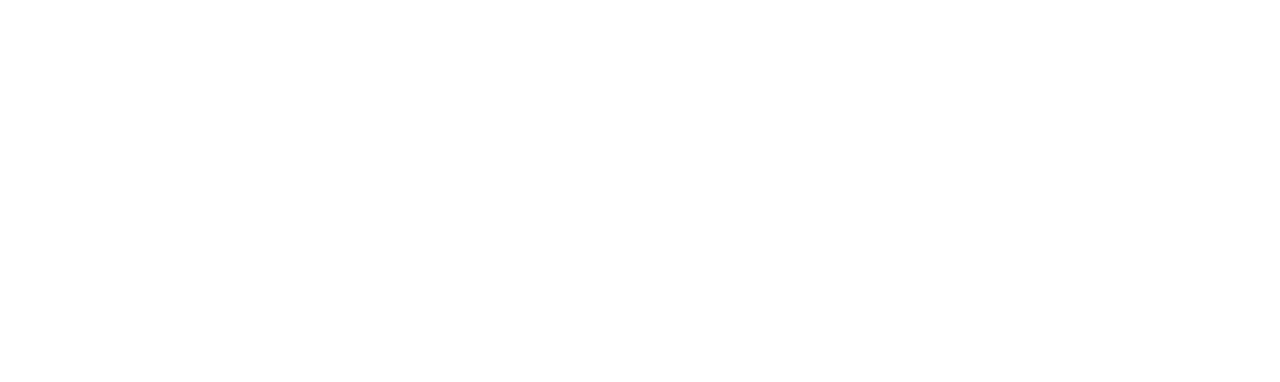
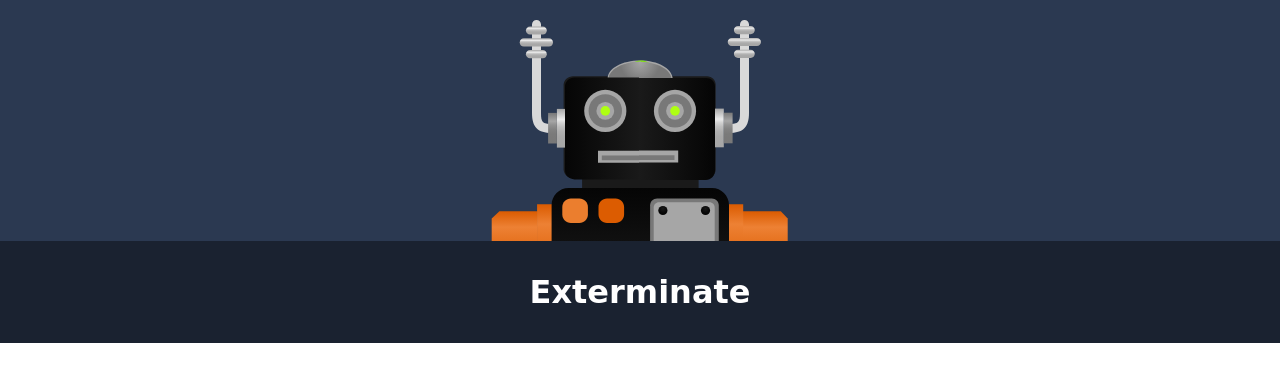
Before and after one commit to monicawinter/assignment-6, a plain HTML site: page index.html in a window 1280 px wide. Drawn offline with Linux system fonts and the light colour scheme; a web font is replaced by a local one.

Commit message:
all styling

```diff
--- a/css/main.css
+++ b/css/main.css
@@ -9,5 +9,68 @@ html{
 }
 
 body{
-  margin: 0em;
+  background-color: #2b3951;
+  margin: 0;
+  font-family: 'Contrail One', cursive;
 }
+
+header{
+  text-align: center;
+  padding: 3.5em 0em 0em 0em;
+  color: white;
+}
+
+h1{
+  background-color: #1a2230;
+  margin:0;
+  padding: 1em;
+}
+
+div{
+  position: relative;
+  width: 320px;
+  display: block;
+  margin: 0 auto;
+}
+
+.left{
+  width: 125px;
+  position:absolute;
+  left: 2.25em;
+  bottom: 2em;
+  top: -2.25em;
+  float: left;
+}
+
+.right{
+  width: 125px;
+  position: absolute;
+  right: 2.25em;
+  bottom: 2em;
+  top: -2.25em;
+  float: right;
+}
+
+.body{
+  width: 320px;
+  display: block;
+}
+
+.brain{
+  width: 46px;
+  top: 0em;
+  right: 8.5em;
+  position: absolute;
+}
+
+img{
+  transition: all 200ms linear;
+}
+
+div:hover .left{
+  left: 0em;
+}
+
+div:hover .right{
+  right: 0em;
+}
--- a/index.html
+++ b/index.html
@@ -4,13 +4,25 @@
 
 <head>
   <meta charset="utf-8">
-  <title></title>
+  <title>Exterminate</title>
   <meta name="viewport" content="width=device-width, initial-scale=1">
+  <link href='http://fonts.googleapis.com/css?family=Contrail+One' rel='stylesheet' type='text/css'>
   <link href="css/main.css" rel="stylesheet">
 </head>
 
 <body>
 
+<header>
+  <div>
+    <img class="body" src="images/robot-body.svg">
+    <img class="brain" src="images/robot-brain.svg">
+    <img class="left" src="images/robot-head-left.svg">
+    <img class="right" src="images/robot-head-right.svg">
+  </div>
+
+  <h1>Exterminate</h1>
+</header>
+
 </body>
 
 </html>
```
Also changed, not shown: images/robot-body.svg (added), images/robot-brain.svg (added), images/robot-head-left.svg (added), images/robot-head-right.svg (added).
